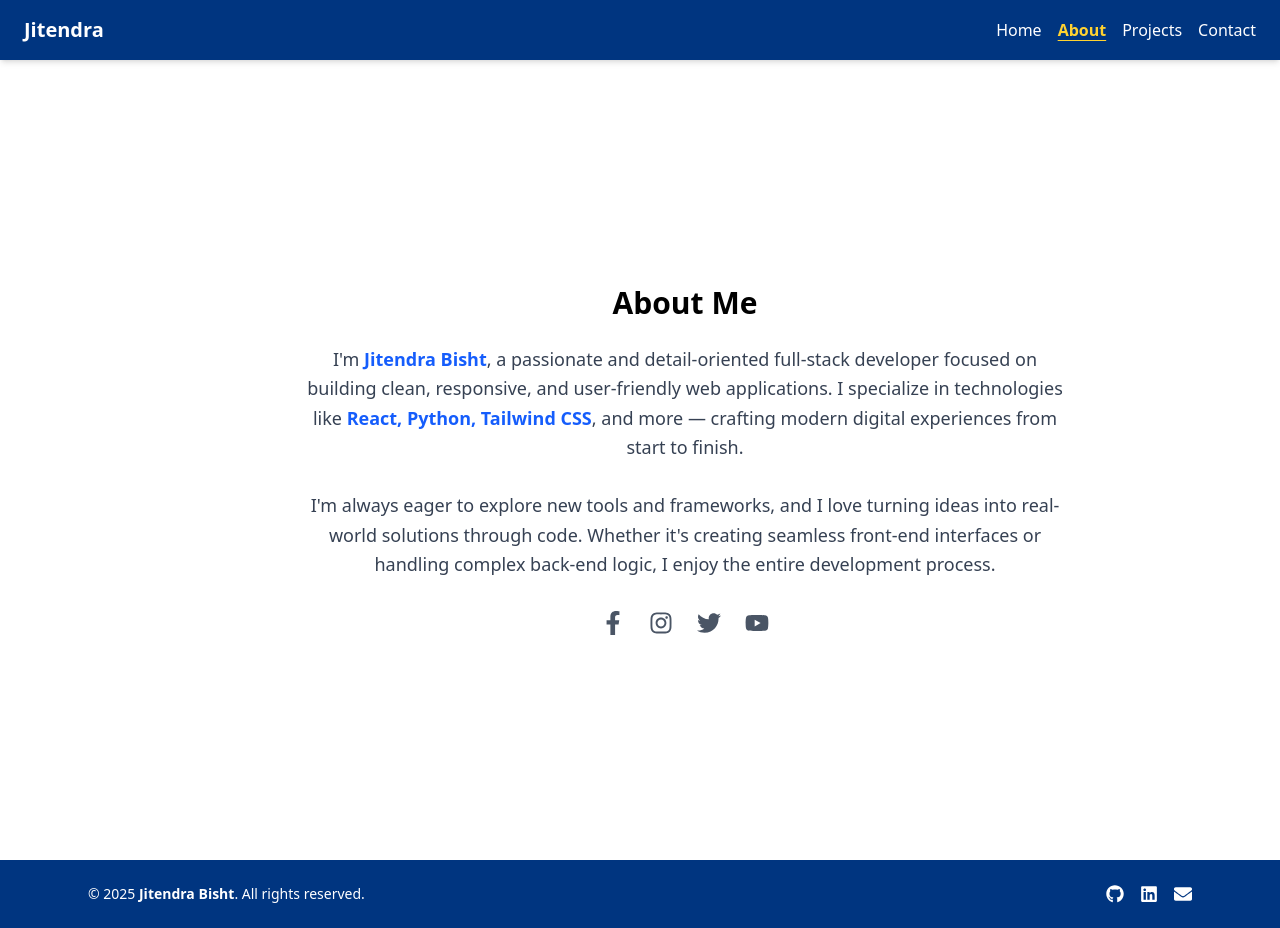
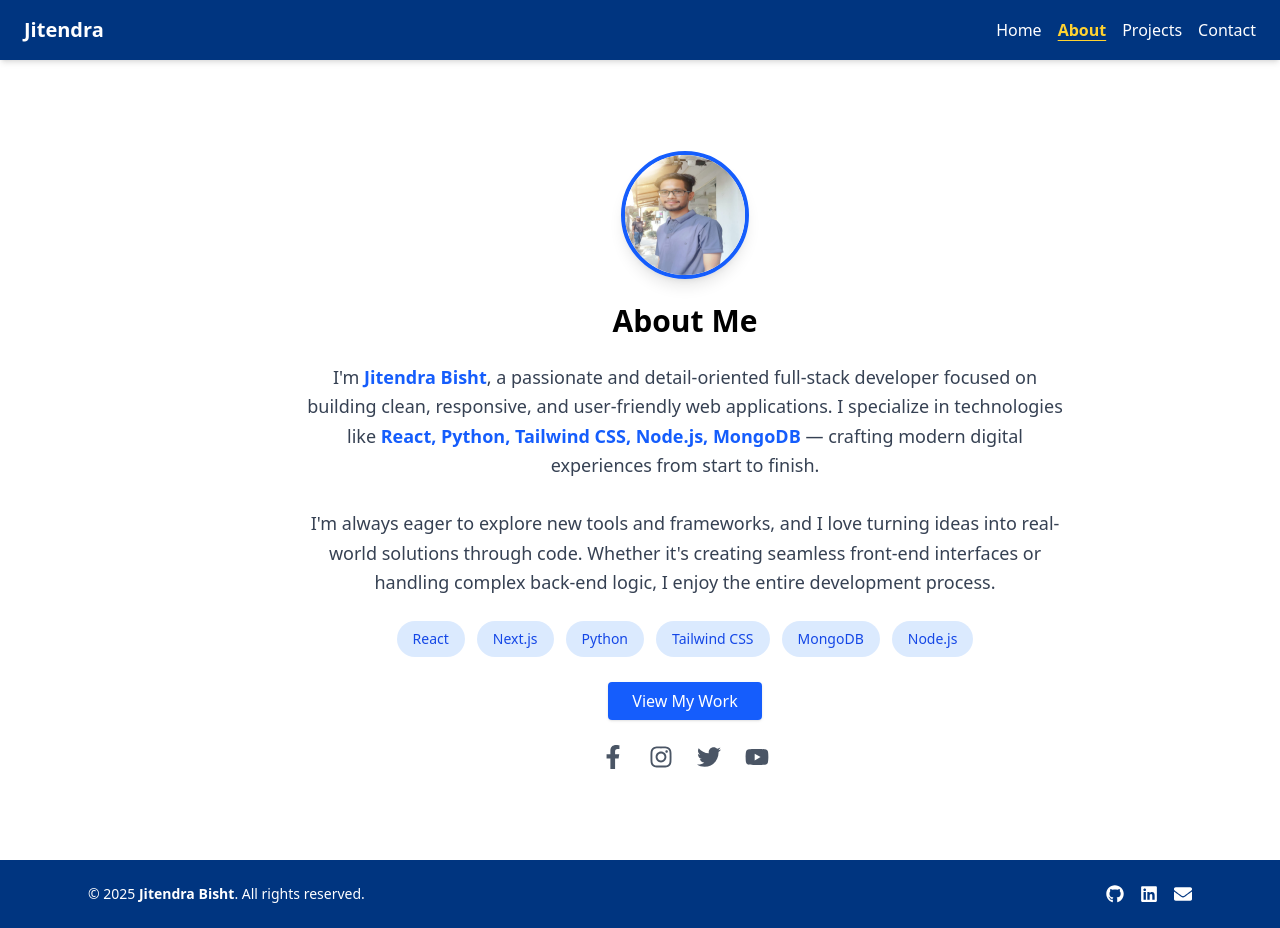
Before and after one commit to vickybisht001/Personal-portfolio, a Next.js app: page /about in a window 1280 px wide. Shown: the top 928 px of the page. Built offline with nearby package versions, Linux system fonts and the light colour scheme.

Commit message:
Update page.js

```diff
--- a/app/about/page.js
+++ b/app/about/page.js
@@ -16,8 +16,14 @@ const About = () => {
         <title>About | Jitendra Bisht</title>
         <meta
           name="description"
-          content="Learn more about Jitendra Bisht - a passionate full-stack web developer skilled in React, Python, and Tailwind CSS."
+          content="Learn more about Jitendra Bisht - a passionate full-stack web developer skilled in React, Python, Tailwind CSS, and modern web technologies."
         />
+        <meta property="og:title" content="About | Jitendra Bisht" />
+        <meta
+          property="og:description"
+          content="Portfolio About section of Jitendra Bisht - Full-Stack Developer skilled in React, Python, and Tailwind CSS."
+        />
+        <meta property="og:type" content="website" />
       </Head>
 
       <section
@@ -25,10 +31,18 @@ const About = () => {
         className="br-point min-h-screen flex flex-col justify-center items-center px-6 py-12 text-center transition-all duration-500 ease-in-out"
       >
         <div className="max-w-3xl mx-auto">
+          {/* Profile Image */}
+          <img
+            src="/me.jpg"
+            alt="Jitendra Bisht"
+            className="w-32 h-32 mx-auto rounded-full shadow-lg mb-6 border-4 border-blue-600"
+          />
+
           <h2 className="text-3xl font-bold mb-6 dark:text-white animate-fade-in">
             About Me
           </h2>
 
+          {/* Bio */}
           <p className="text-gray-700 dark:text-gray-300 text-lg leading-relaxed animate-fade-in delay-100">
             I&#39;m{" "}
             <span className="font-semibold text-blue-600 dark:text-blue-400">
@@ -38,10 +52,9 @@ const About = () => {
             building clean, responsive, and user-friendly web applications. I
             specialize in technologies like{" "}
             <span className="font-semibold text-blue-600 dark:text-blue-400">
-              React, Python, Tailwind CSS
-            </span>
-            , and more — crafting modern digital experiences from start to
-            finish.
+              React, Python, Tailwind CSS, Node.js, MongoDB
+            </span>{" "}
+            — crafting modern digital experiences from start to finish.
             <br />
             <br />
             I&#39;m always eager to explore new tools and frameworks, and I love
@@ -50,7 +63,32 @@ const About = () => {
             logic, I enjoy the entire development process.
           </p>
 
-          <div className="mt-8 flex justify-center gap-6 text-2xl text-gray-600 dark:text-gray-400 animate-fade-in delay-200">
+          {/* Skill Badges */}
+          <div className="flex flex-wrap justify-center gap-3 mt-6 animate-fade-in delay-200">
+            {["React", "Next.js", "Python", "Tailwind CSS", "MongoDB", "Node.js"].map(
+              (skill) => (
+                <span
+                  key={skill}
+                  className="px-4 py-2 text-sm font-medium bg-blue-100 text-blue-700 rounded-full dark:bg-blue-900 dark:text-blue-300"
+                >
+                  {skill}
+                </span>
+              )
+            )}
+          </div>
+
+          {/* Call to Action */}
+          <div className="mt-8 animate-fade-in delay-300">
+            <a
+              href="/project"
+              className="bg-blue-600 text-white px-6 py-2 rounded shadow hover:bg-blue-700 transition"
+            >
+              View My Work
+            </a>
+          </div>
+
+          {/* Social Links */}
+          <div className="mt-8 flex justify-center gap-6 text-2xl text-gray-600 dark:text-gray-400 animate-fade-in delay-400">
             <a
               href="https://facebook.com"
               target="_blank"
```
